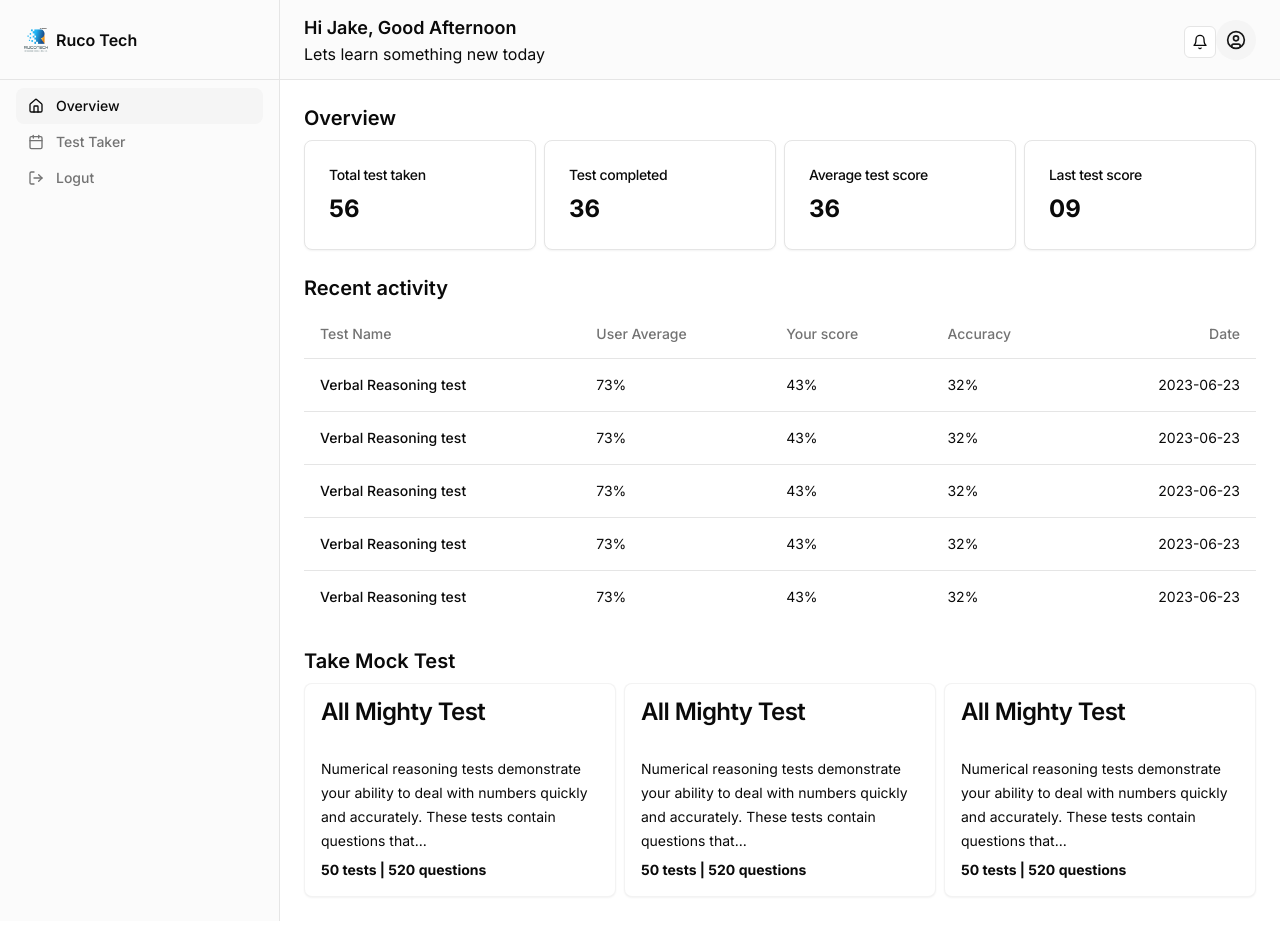
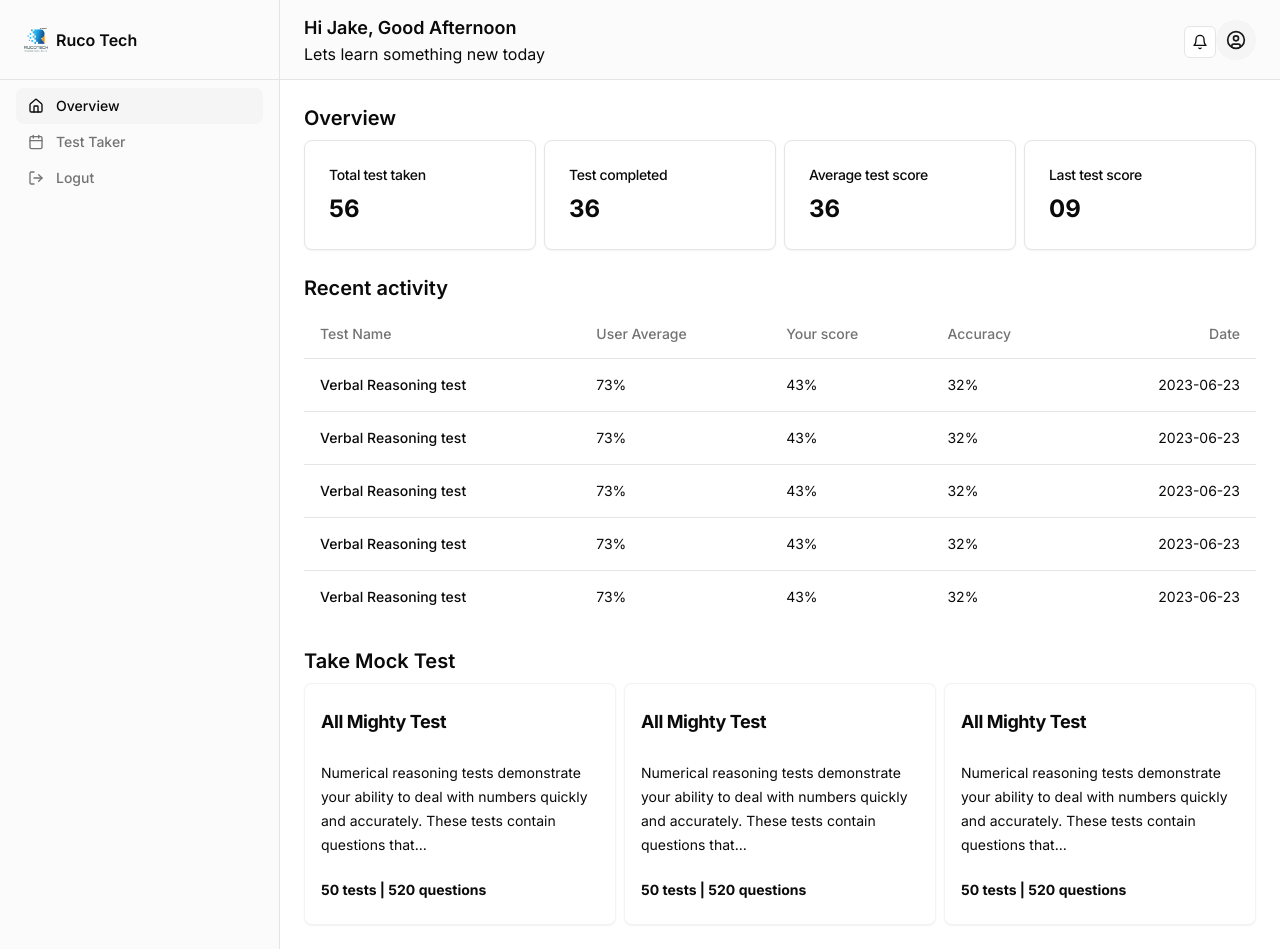
Before and after one commit to afullsnack/apt-test, a Next.js app: page /overview in a window 1280 px wide. Before the commit the page ends 921 px from the top, so only its background shows below. Built offline with nearby package versions, Linux system fonts and the light colour scheme.

Commit message:
refactor: Refactor `test-card` component

```diff
--- a/src/app/(app)/components/ui/test-card.tsx
+++ b/src/app/(app)/components/ui/test-card.tsx
@@ -11,21 +11,21 @@ type Args = {
 }
 export const TestCard = ({ className, ...props }: Args) => (
   <Card className={cn(className, 'border border-border/45')}>
-    <CardHeader className="!p-4">
-      <CardTitle>{props.title}</CardTitle>
+    <CardHeader className="!px-4">
+      <CardTitle className="font-bold text-lg">{props.title}</CardTitle>
     </CardHeader>
-    <CardContent className="p-4 grid gap-2">
+    <CardContent className="px-4 grid gap-2">
       <div className="">
         <span className="text-balance text-sm font-nromal tracking-normal leading-3">
           {props.description}
         </span>
       </div>
-      <CardFooter className="flex w-full items-center justify-between p-0">
-        <span className="font-bold text-sm p-0 text-left">
-          {props.testCount} tests | {props.questionsCount} questions
-        </span>
-        {/* /// Star rating placeholder */}
-      </CardFooter>
     </CardContent>
+    <CardFooter className="flex w-full items-center justify-between px-4">
+      <span className="font-bold text-sm p-0 text-left">
+        {props.testCount} tests | {props.questionsCount} questions
+      </span>
+      {/* /// Star rating placeholder */}
+    </CardFooter>
   </Card>
 )
```
